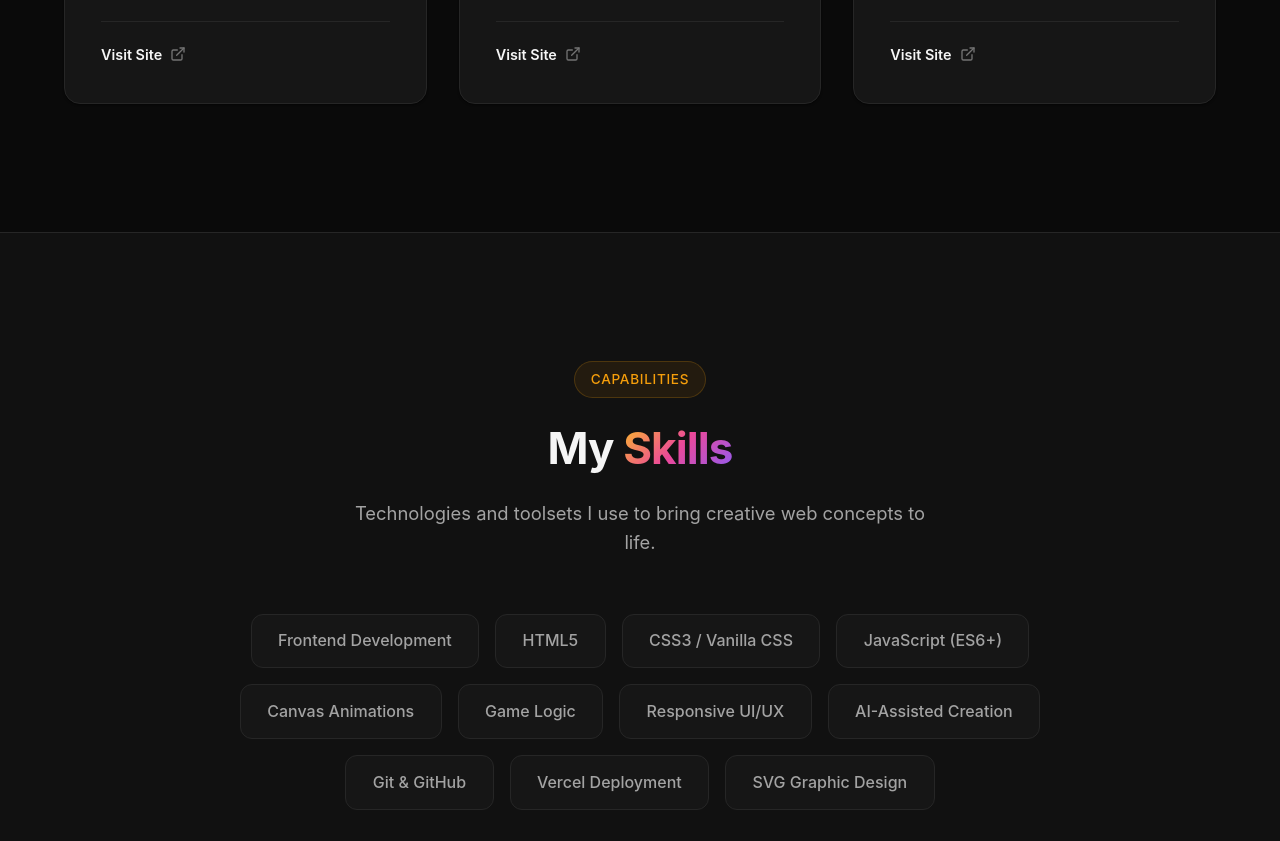
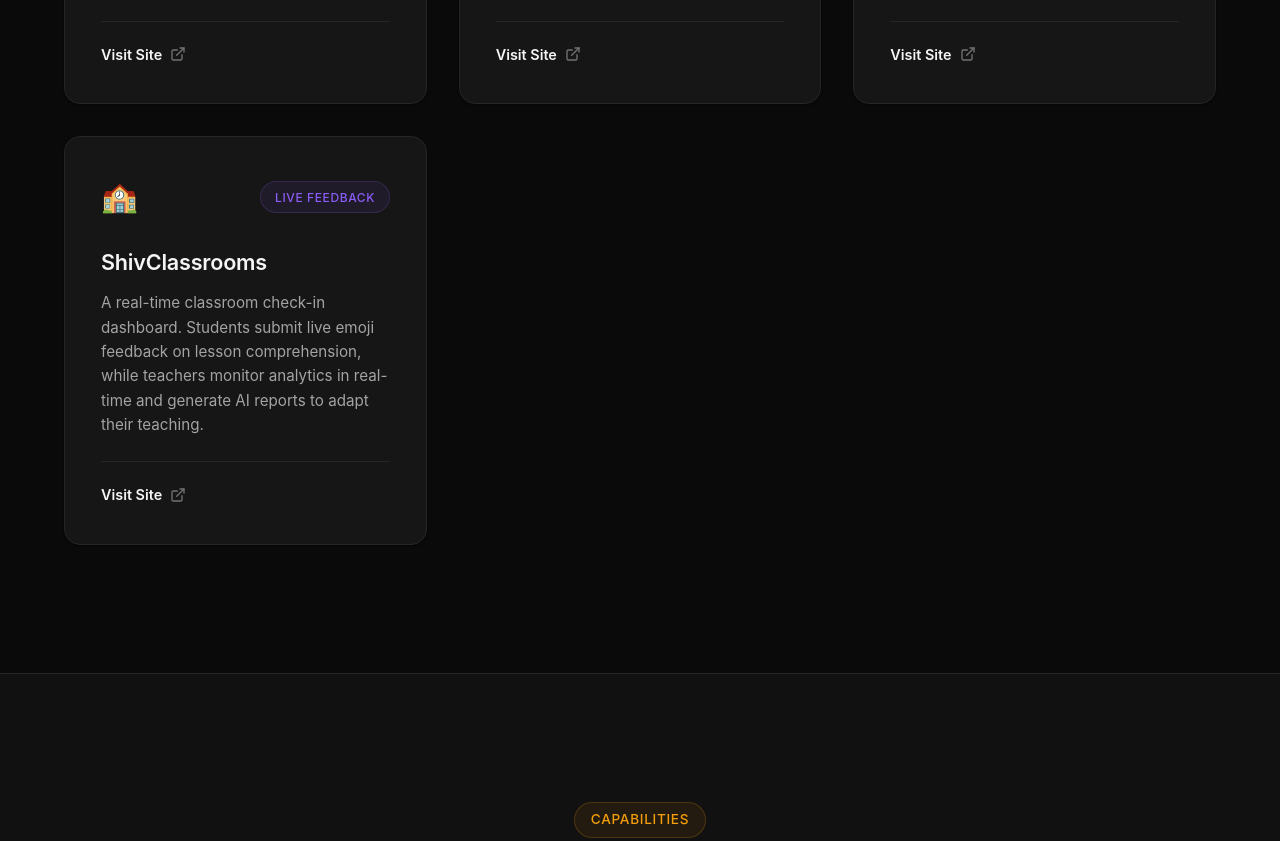
Before and after one commit to shivteg/shivteg, a website built with Vite: page index.html in a window 1280 px wide. Shown: the part 2861-3702 px from the top of the page. Built offline with nearby package versions, Linux system fonts and the light colour scheme; a web font is replaced by a local one.

Commit message:
Add ShivClassrooms project to portfolio

```diff
--- a/index.html
+++ b/index.html
@@ -345,6 +345,26 @@
           </div>
         </div>
 
+        <!-- Project 7 -->
+        <div class="project-card">
+          <div class="project-header">
+            <div class="project-icon">🏫</div>
+            <span class="project-badge badge-classroom">Live Feedback</span>
+          </div>
+          <div class="project-body">
+            <h3 class="project-title">ShivClassrooms</h3>
+            <p class="project-description">
+              A real-time classroom check-in dashboard. Students submit live emoji feedback on lesson comprehension, while teachers monitor analytics in real-time and generate AI reports to adapt their teaching.
+            </p>
+          </div>
+          <div class="project-footer">
+            <a href="https://shivclassrooms.vercel.app" target="_blank" rel="noopener noreferrer" class="project-link">
+              Visit Site
+              <svg xmlns="http://www.w3.org/2000/svg" width="16" height="16" viewBox="0 0 24 24" fill="none" stroke="currentColor" stroke-width="2" stroke-linecap="round" stroke-linejoin="round"><path d="M15 3h6v6"/><path d="M10 14 21 3"/><path d="M18 13v6a2 2 0 0 1-2 2H5a2 2 0 0 1-2-2V8a2 2 0 0 1 2-2h6"/></svg>
+            </a>
+          </div>
+        </div>
+
       </div>
     </div>
   </section>
@@ -554,6 +574,7 @@
           <a href="https://Edu-Play-Gold.vercel.app" target="_blank" rel="noopener noreferrer">Edu-Play-Gold</a>
           <a href="https://shivblogs.vercel.app" target="_blank" rel="noopener noreferrer">ShivBlogs</a>
           <a href="https://shivpolls.vercel.app" target="_blank" rel="noopener noreferrer">ShivPolls</a>
+          <a href="https://shivclassrooms.vercel.app" target="_blank" rel="noopener noreferrer">ShivClassrooms</a>
         </div>
       </div>
 
--- a/style.css
+++ b/style.css
@@ -891,6 +891,7 @@ img {
 .badge-blog { background: rgba(239, 68, 68, 0.08); color: var(--color-error); border: 1px solid rgba(239, 68, 68, 0.2); }
 .badge-port { background: rgba(245, 158, 11, 0.08); color: var(--color-primary-light); border: 1px solid rgba(245, 158, 11, 0.2); }
 .badge-poll { background: rgba(6, 182, 212, 0.08); color: var(--color-secondary); border: 1px solid rgba(6, 182, 212, 0.2); }
+.badge-classroom { background: rgba(139, 92, 246, 0.08); color: var(--color-accent); border: 1px solid rgba(139, 92, 246, 0.2); }
 
 .project-body {
   display: flex;
```
Also changed, not shown: GEMINI.md (+2 -1 lines), README.md.
